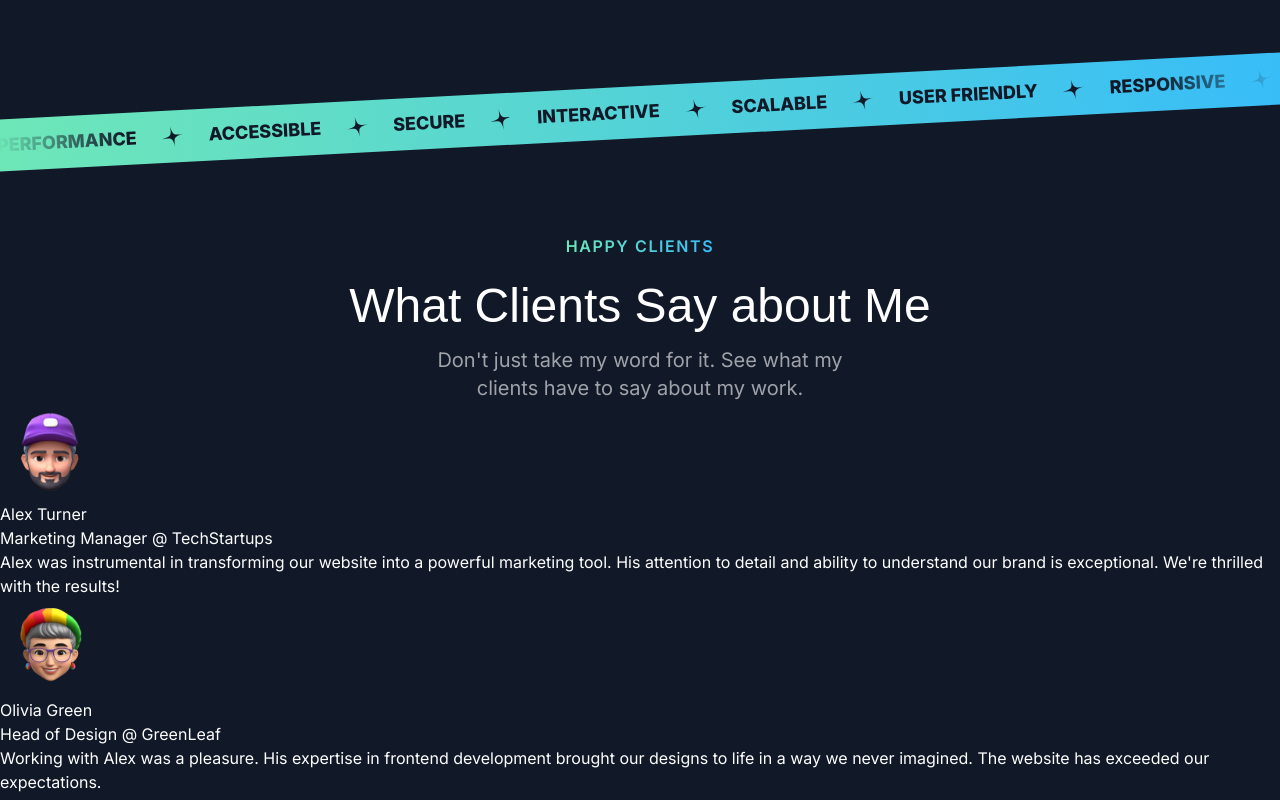
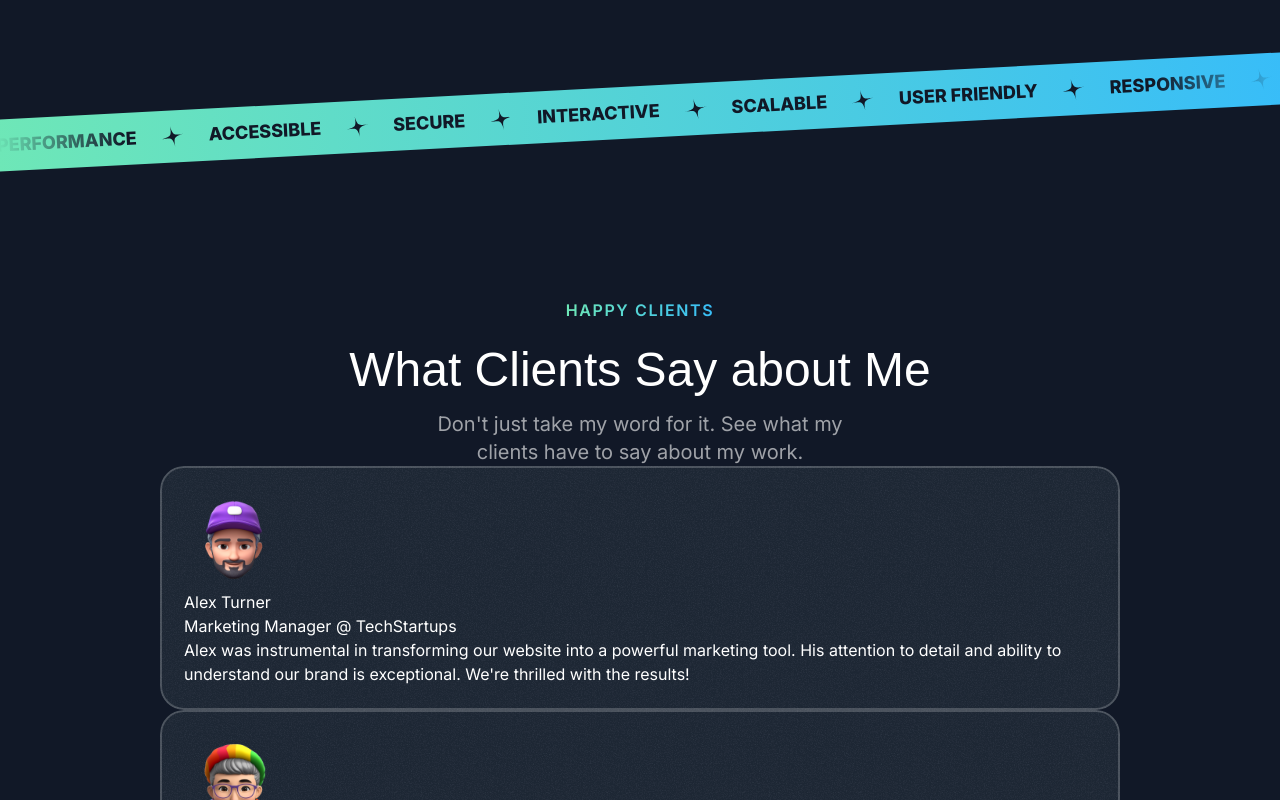
Before and after one commit to BarryCoding/tribe-portfolio, a Next.js app: page / in a window 1280 px wide. Shown: the part 2966-3766 px from the top of the page. Built offline with nearby package versions, Linux system fonts and the light colour scheme; a web font is replaced by a local one.

Commit message:
10 Card and constants

```diff
--- /dev/null
+++ b/src/components/Card.tsx
@@ -0,0 +1,24 @@
+import grainImage from '@/assets/images/grain.jpg'
+import { twMerge } from 'tailwind-merge'
+
+interface CardProps {
+  children: React.ReactNode
+  className?: string
+}
+
+export const Card = ({ children, className }: CardProps) => {
+  return (
+    <div
+      className={twMerge(
+        'relative z-0 overflow-hidden rounded-3xl bg-gray-800 after:pointer-events-none after:absolute after:inset-0 after:z-10 after:rounded-3xl after:outline after:outline-2 after:-outline-offset-2 after:outline-white/20 after:content-[""]',
+        className,
+      )}
+    >
+      <div
+        className='absolute inset-0 -z-10 opacity-5'
+        style={{ backgroundImage: `url(${grainImage.src})` }}
+      />
+      {children}
+    </div>
+  )
+}
--- /dev/null
+++ b/src/constants/mock.ts
@@ -0,0 +1,94 @@
+import memojiAvatar1 from '@/assets/images/memoji-avatar-1.png'
+import memojiAvatar2 from '@/assets/images/memoji-avatar-2.png'
+import memojiAvatar3 from '@/assets/images/memoji-avatar-3.png'
+import memojiAvatar4 from '@/assets/images/memoji-avatar-4.png'
+import memojiAvatar5 from '@/assets/images/memoji-avatar-5.png'
+
+import darkSaasLandingPage from '@/assets/images/dark-saas-landing-page.png'
+import lightSaasLandingPage from '@/assets/images/light-saas-landing-page.png'
+import aiStartupLandingPage from '@/assets/images/ai-startup-landing-page.png'
+
+export const testimonials = [
+  {
+    name: 'Alex Turner',
+    position: 'Marketing Manager @ TechStartups',
+    text: "Alex was instrumental in transforming our website into a powerful marketing tool. His attention to detail and ability to understand our brand is exceptional. We're thrilled with the results!",
+    avatar: memojiAvatar1,
+  },
+  {
+    name: 'Olivia Green',
+    position: 'Head of Design @ GreenLeaf',
+    text: 'Working with Alex was a pleasure. His expertise in frontend development brought our designs to life in a way we never imagined. The website has exceeded our expectations.',
+    avatar: memojiAvatar2,
+  },
+  {
+    name: 'Daniel White',
+    position: 'CEO @ InnovateCo',
+    text: "Alex's ability to create seamless user experiences is unmatched. Our website has seen a significant increase in conversions since launching the new design. We couldn't be happier.",
+    avatar: memojiAvatar3,
+  },
+  {
+    name: 'Emily Carter',
+    position: 'Product Manager @ GlobalTech',
+    text: "Alex is a true frontend wizard. He took our complex product and transformed it into an intuitive and engaging user interface. We're already seeing positive feedback from our customers.",
+    avatar: memojiAvatar4,
+  },
+  {
+    name: 'Michael Brown',
+    position: 'Director of IT @ MegaCorp',
+    text: "Alex's work on our website has been nothing short of exceptional. He's a talented developer who is also a great communicator. We highly recommend him.",
+    avatar: memojiAvatar5,
+  },
+]
+
+export const words = [
+  'Performance',
+  'Accessible',
+  'Secure',
+  'Interactive',
+  'Scalable',
+  'User Friendly',
+  'Responsive',
+  'Maintainable',
+  'SEO',
+  'Reliable',
+]
+
+export const portfolioProjects = [
+  {
+    company: 'Acme Corp',
+    year: '2022',
+    title: 'Dark Saas Landing Page',
+    results: [
+      { title: 'Enhanced user experience by 40%' },
+      { title: 'Improved site speed by 50%' },
+      { title: 'Increased mobile traffic by 35%' },
+    ],
+    link: 'https://youtu.be/4k7IdSLxh6w',
+    image: darkSaasLandingPage,
+  },
+  {
+    company: 'Innovative Co',
+    year: '2021',
+    title: 'Light Saas Landing Page',
+    results: [
+      { title: 'Boosted sales by 20%' },
+      { title: 'Expanded customer reach by 35%' },
+      { title: 'Increased brand awareness by 15%' },
+    ],
+    link: 'https://youtu.be/7hi5zwO75yc',
+    image: lightSaasLandingPage,
+  },
+  {
+    company: 'Quantum Dynamics',
+    year: '2023',
+    title: 'AI Startup Landing Page',
+    results: [
+      { title: 'Enhanced user experience by 40%' },
+      { title: 'Improved site speed by 50%' },
+      { title: 'Increased mobile traffic by 35%' },
+    ],
+    link: 'https://youtu.be/Z7I5uSRHMHg',
+    image: aiStartupLandingPage,
+  },
+]
--- a/src/sections/Projects.tsx
+++ b/src/sections/Projects.tsx
@@ -1,51 +1,9 @@
-import darkSaasLandingPage from '@/assets/images/dark-saas-landing-page.png'
-import lightSaasLandingPage from '@/assets/images/light-saas-landing-page.png'
-import aiStartupLandingPage from '@/assets/images/ai-startup-landing-page.png'
-import grainImage from '@/assets/images/grain.jpg'
+import Image from 'next/image'
 import CheckCircleIcon from '@/assets/icons/check-circle.svg'
 import ArrowUpRightIcon from '@/assets/icons/arrow-up-right.svg'
-import Image from 'next/image'
 import { SectionHeader } from '@/components/SectionHeader'
-
-// REFACTOR: TO CONSTANTS
-const portfolioProjects = [
-  {
-    company: 'Acme Corp',
-    year: '2022',
-    title: 'Dark Saas Landing Page',
-    results: [
-      { title: 'Enhanced user experience by 40%' },
-      { title: 'Improved site speed by 50%' },
-      { title: 'Increased mobile traffic by 35%' },
-    ],
-    link: 'https://youtu.be/4k7IdSLxh6w',
-    image: darkSaasLandingPage,
-  },
-  {
-    company: 'Innovative Co',
-    year: '2021',
-    title: 'Light Saas Landing Page',
-    results: [
-      { title: 'Boosted sales by 20%' },
-      { title: 'Expanded customer reach by 35%' },
-      { title: 'Increased brand awareness by 15%' },
-    ],
-    link: 'https://youtu.be/7hi5zwO75yc',
-    image: lightSaasLandingPage,
-  },
-  {
-    company: 'Quantum Dynamics',
-    year: '2023',
-    title: 'AI Startup Landing Page',
-    results: [
-      { title: 'Enhanced user experience by 40%' },
-      { title: 'Improved site speed by 50%' },
-      { title: 'Increased mobile traffic by 35%' },
-    ],
-    link: 'https://youtu.be/Z7I5uSRHMHg',
-    image: aiStartupLandingPage,
-  },
-]
+import { Card } from '@/components/Card'
+import { portfolioProjects } from '@/constants/mock'
 
 export const ProjectsSection = () => {
   return (
@@ -56,19 +14,9 @@ export const ProjectsSection = () => {
           title='Featured Projects'
           description='See how I transformed concepts into engaging digital experiences'
         />
-        {/* REFACTOR: Cards or Card */}
         <div className='mt-10 flex flex-col gap-20 md:mt-20'>
           {portfolioProjects.map((p) => (
-            // good use of after as a transparent outline border
-            <div
-              key={p.title}
-              className='relative z-0 overflow-hidden rounded-3xl bg-gray-800 px-8 pt-8 after:pointer-events-none after:absolute after:inset-0 after:z-10 after:rounded-3xl after:outline after:outline-2 after:-outline-offset-2 after:outline-white/20 after:content-[""] md:px-10 md:pt-12 lg:px-20 lg:pt-16'
-            >
-              {/* bg image with style */}
-              <div
-                className='absolute inset-0 -z-10 opacity-5'
-                style={{ backgroundImage: `url(${grainImage.src})` }}
-              />
+            <Card key={p.title} className='px-8 pt-8 md:px-10 md:pt-12 lg:px-20 lg:pt-16'>
               <div className='lg:grid lg:grid-cols-2 lg:gap-16'>
                 <div className='lg:pb-16'>
                   <span className='inline-flex gap-2 bg-gradient-to-r from-emerald-300 to-sky-400 bg-clip-text text-sm font-bold uppercase tracking-widest text-transparent'>
@@ -102,7 +50,7 @@ export const ProjectsSection = () => {
                   />
                 </div>
               </div>
-            </div>
+            </Card>
           ))}
         </div>
       </div>
--- a/src/sections/Tape.tsx
+++ b/src/sections/Tape.tsx
@@ -1,18 +1,5 @@
 import StarIcon from '@/assets/icons/star.svg'
-
-// REFACTOR: TO CONSTANTS
-const words = [
-  'Performance',
-  'Accessible',
-  'Secure',
-  'Interactive',
-  'Scalable',
-  'User Friendly',
-  'Responsive',
-  'Maintainable',
-  'SEO',
-  'Reliable',
-]
+import { words } from '@/constants/mock'
 
 export const TapeSection = () => {
   return (
--- a/src/sections/Testimonials.tsx
+++ b/src/sections/Testimonials.tsx
@@ -1,48 +1,12 @@
-import memojiAvatar1 from '@/assets/images/memoji-avatar-1.png'
-import memojiAvatar2 from '@/assets/images/memoji-avatar-2.png'
-import memojiAvatar3 from '@/assets/images/memoji-avatar-3.png'
-import memojiAvatar4 from '@/assets/images/memoji-avatar-4.png'
-import memojiAvatar5 from '@/assets/images/memoji-avatar-5.png'
+import { Card } from '@/components/Card'
 import { SectionHeader } from '@/components/SectionHeader'
+import { testimonials } from '@/constants/mock'
 import Image from 'next/image'
-
-// REFACTOR: TO CONSTANTS
-const testimonials = [
-  {
-    name: 'Alex Turner',
-    position: 'Marketing Manager @ TechStartups',
-    text: "Alex was instrumental in transforming our website into a powerful marketing tool. His attention to detail and ability to understand our brand is exceptional. We're thrilled with the results!",
-    avatar: memojiAvatar1,
-  },
-  {
-    name: 'Olivia Green',
-    position: 'Head of Design @ GreenLeaf',
-    text: 'Working with Alex was a pleasure. His expertise in frontend development brought our designs to life in a way we never imagined. The website has exceeded our expectations.',
-    avatar: memojiAvatar2,
-  },
-  {
-    name: 'Daniel White',
-    position: 'CEO @ InnovateCo',
-    text: "Alex's ability to create seamless user experiences is unmatched. Our website has seen a significant increase in conversions since launching the new design. We couldn't be happier.",
-    avatar: memojiAvatar3,
-  },
-  {
-    name: 'Emily Carter',
-    position: 'Product Manager @ GlobalTech',
-    text: "Alex is a true frontend wizard. He took our complex product and transformed it into an intuitive and engaging user interface. We're already seeing positive feedback from our customers.",
-    avatar: memojiAvatar4,
-  },
-  {
-    name: 'Michael Brown',
-    position: 'Director of IT @ MegaCorp',
-    text: "Alex's work on our website has been nothing short of exceptional. He's a talented developer who is also a great communicator. We highly recommend him.",
-    avatar: memojiAvatar5,
-  },
-]
 
 export const TestimonialsSection = () => {
   return (
-    <div>
+    <section className='py-16'>
+      <div className='container'>
         <SectionHeader
           eyebrow='Happy Clients'
           title='What Clients Say about Me'
@@ -50,14 +14,16 @@ export const TestimonialsSection = () => {
         />
         <div>
           {testimonials.map((t) => (
-          <div key={t.name}>
+            // REFACTOR: ImageBg UI component
+            <Card key={t.name} className='p-6'>
               <Image src={t.avatar} alt={t.name} />
               <div>{t.name}</div>
               <div>{t.position}</div>
               <p>{t.text}</p>
-          </div>
+            </Card>
           ))}
         </div>
       </div>
+    </section>
   )
 }
```
Also changed, not shown: 1 other file (tests, documents, lock files or other folders). Lines whose indentation alone changed are shown as unchanged.
